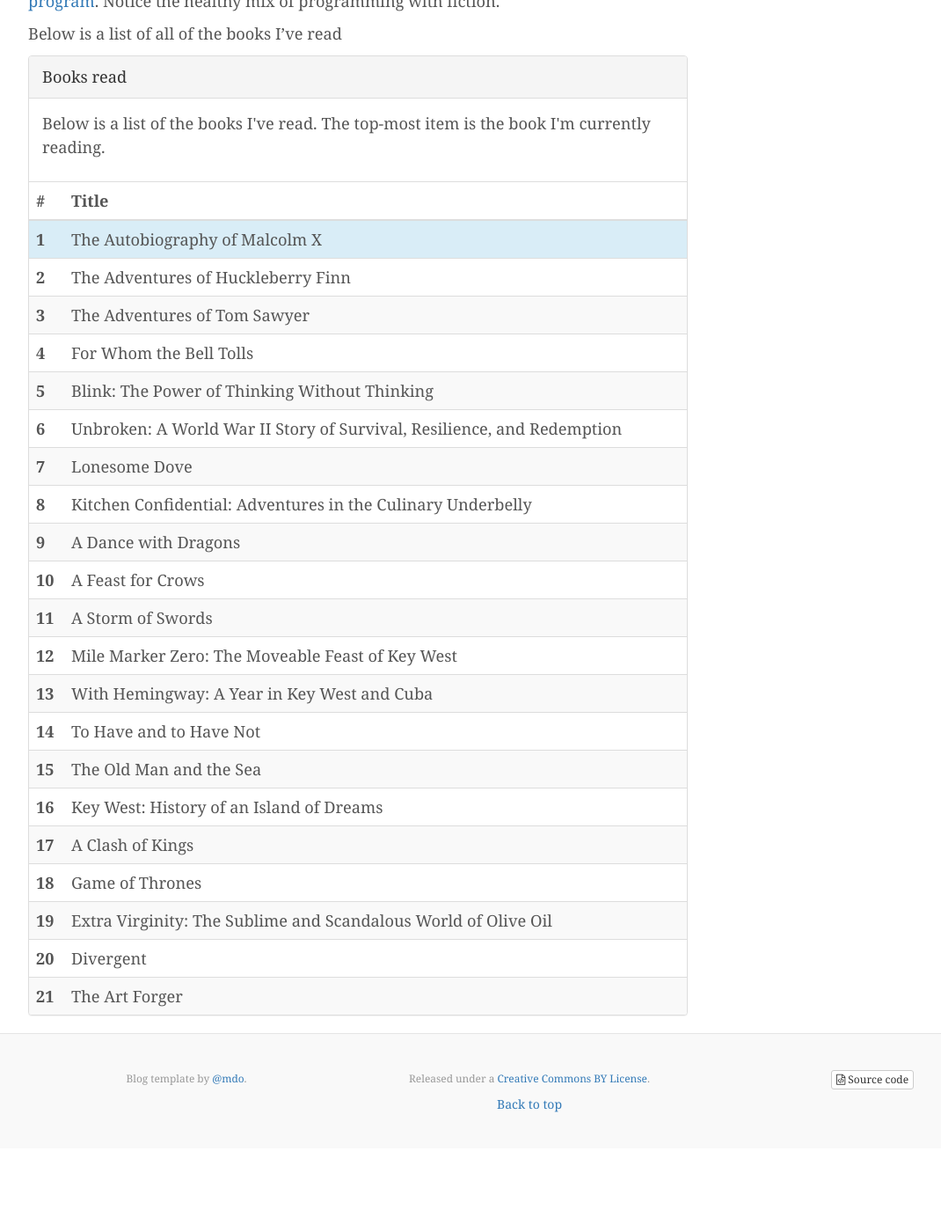
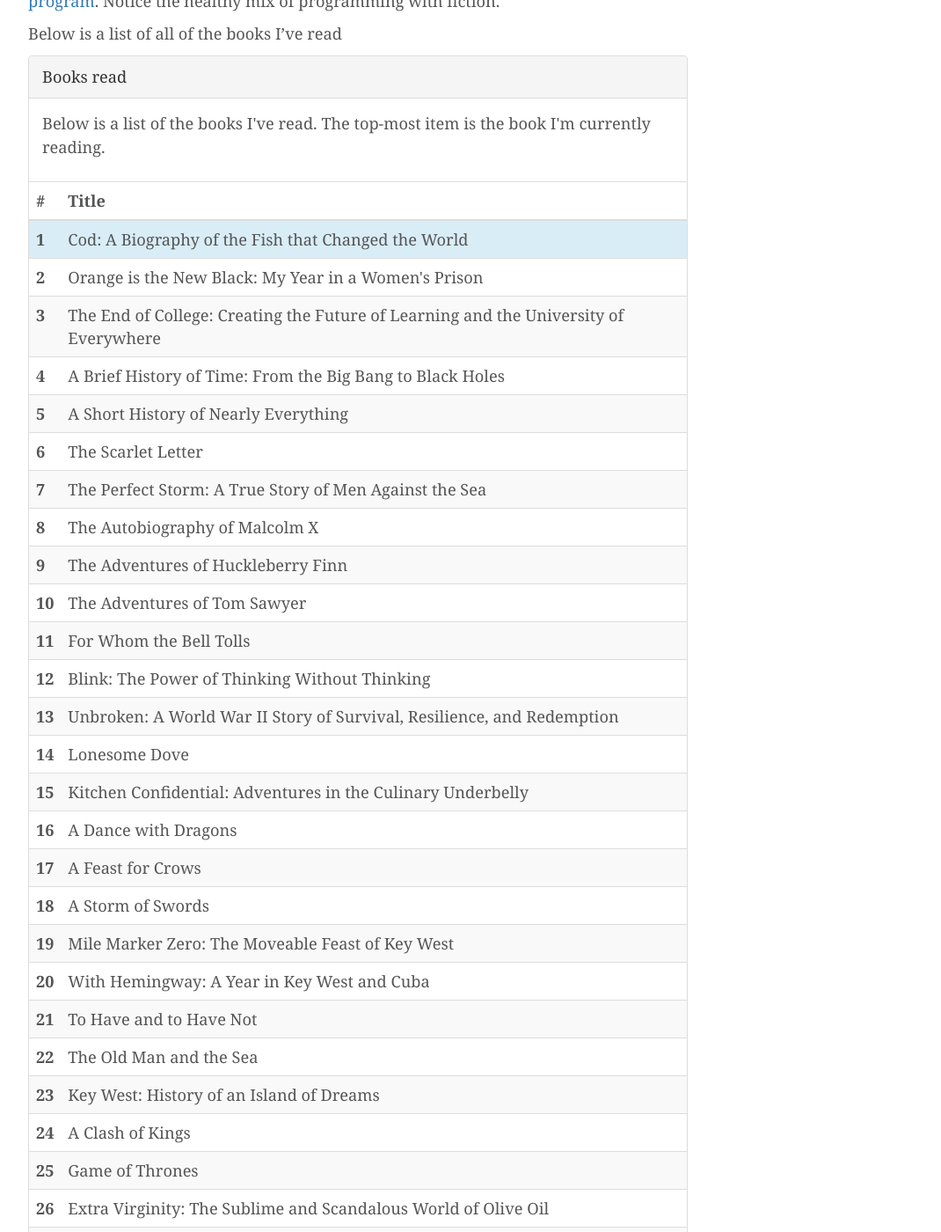
Before and after one commit to jkereako/jkereako.github.io, a Jekyll site: the page built from reading.md, in a window 1280 px wide and 1400 px high, scrolled down 501 px. Shown: the whole window at 88% size, without its empty margins (38-1108 px from the left). Built offline with Jekyll 4.4.1, drawn with Linux system fonts in a browser that asks for light colours; nearby versions of some CDN libraries; before the commit the page ends 1806 px from its top, so only the background shows below that.

Commit message:
Add more books

```diff
--- a/_data/books.yml
+++ b/_data/books.yml
@@ -1,5 +1,24 @@
+- title: Cod
+  subtitle: A Biography of the Fish that Changed the World
+  active: yes
+
+- title: Orange is the New Black
+  subtitle: My Year in a Women's Prison
+
+- title: The End of College
+  subtitle: Creating the Future of Learning and the University of Everywhere
+
+- title: A Brief History of Time
+  subtitle: From the Big Bang to Black Holes
+
+- title: A Short History of Nearly Everything
+
+- title: The Scarlet Letter
+
+- title: The Perfect Storm
+  subtitle: A True Story of Men Against the Sea
+
 - title: The Autobiography of Malcolm X
-  active: yes
 
 - title: The Adventures of Huckleberry Finn
 
```
Also changed, not shown: Gemfile.lock.
